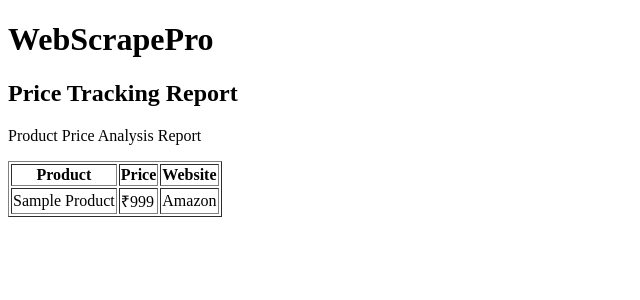
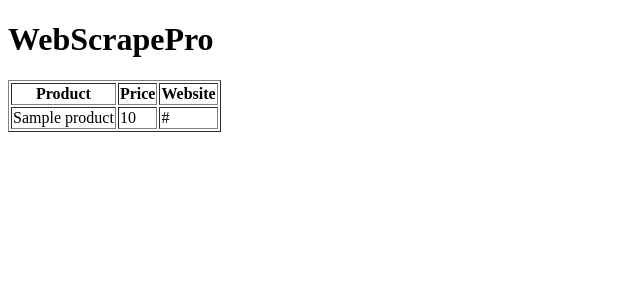
Before and after one commit to Amansharma105/WebScrapePro, a Python web app: template templates/report.html in a window 1280 px wide. Shown: the top 300 px of the page, without its empty margins (0-640 px from the left). Run offline with Jinja, Linux system fonts and the light colour scheme; the template is opened without the code that fills it: most values are stand-ins (such as "Sample title", 1, 10 or a date in 2020).

Commit message:
Enhance report.html with dynamic product data
Updated the report template to dynamically display product information.

```diff
--- a/templates/report.html
+++ b/templates/report.html
@@ -3,26 +3,32 @@
 <head>
     <title>WebScrapePro Report</title>
 </head>
+
 <body>
 
 <h1>WebScrapePro</h1>
 
-<h2>Price Tracking Report</h2>
+<table border="1">
 
-<p>Product Price Analysis Report</p>
-
-<table border="1">
 <tr>
 <th>Product</th>
 <th>Price</th>
 <th>Website</th>
 </tr>
 
+{% for product in products %}
+
 <tr>
-<td>Sample Product</td>
-<td>₹999</td>
-<td>Amazon</td>
+
+<td>{{ product.title }}</td>
+
+<td>{{ product.price }}</td>
+
+<td>{{ product.website }}</td>
+
 </tr>
+
+{% endfor %}
 
 </table>
 
```
